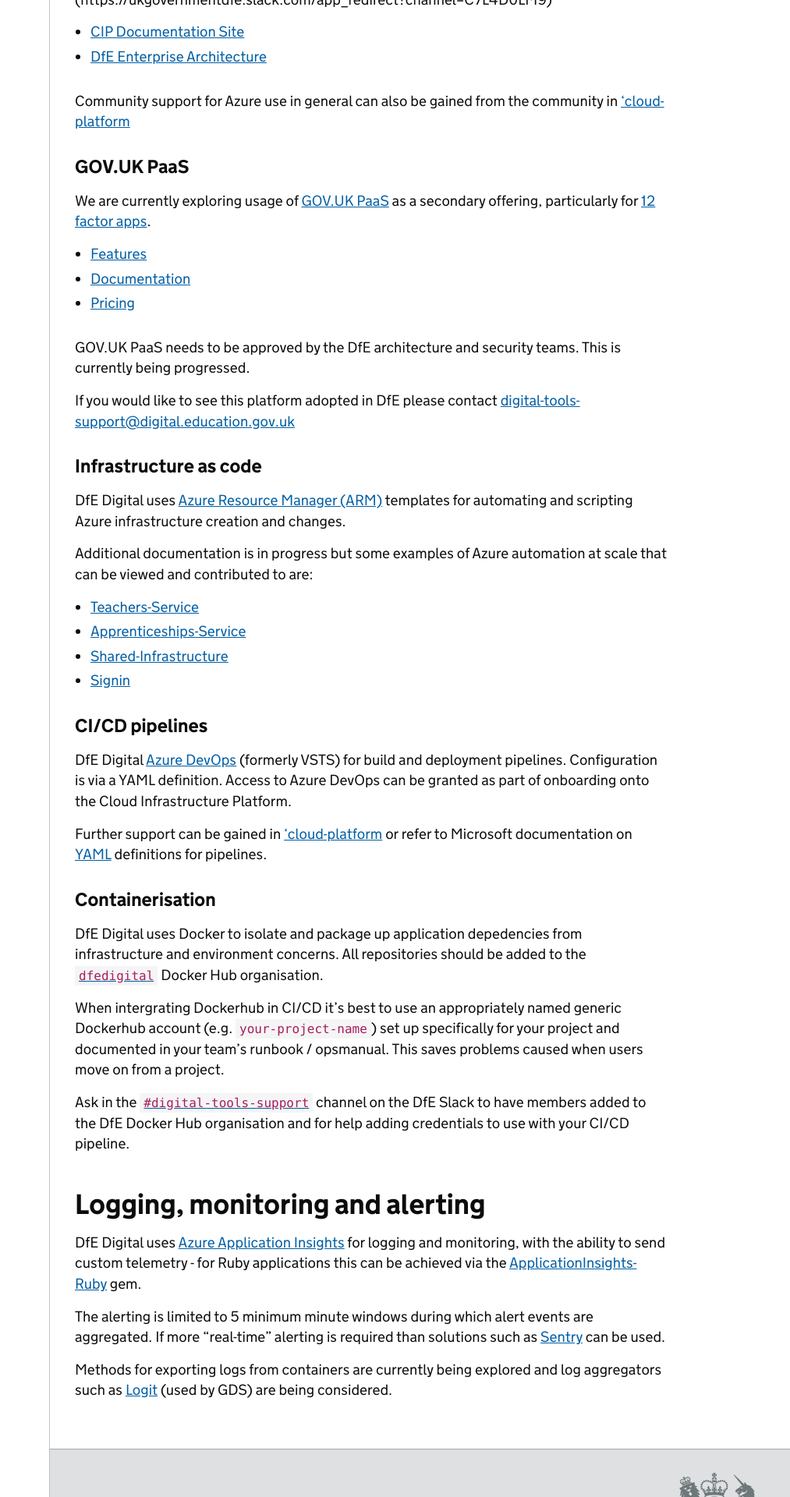
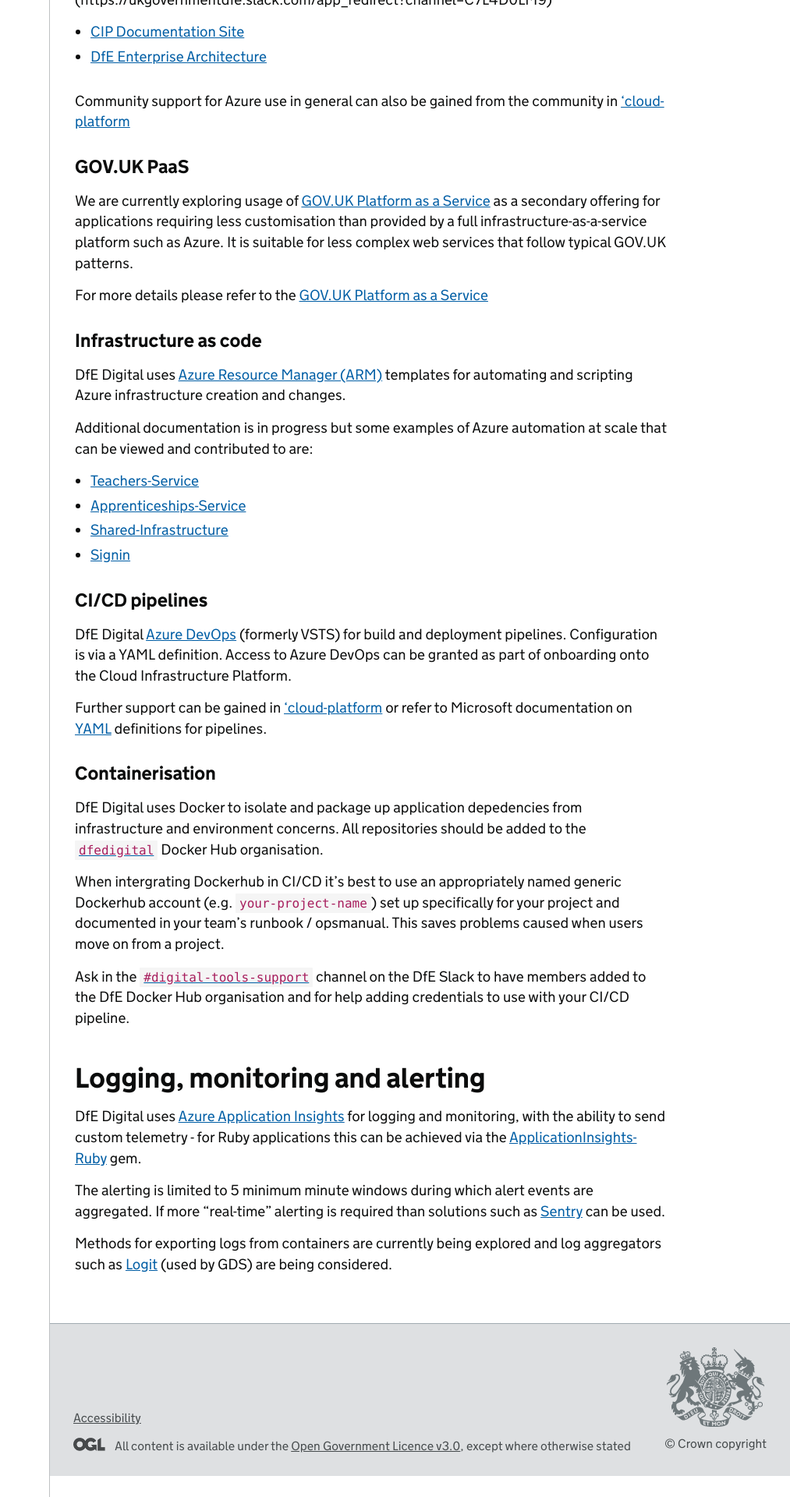
Before and after one commit to DFE-Digital/technical-guidance, a Jekyll site: the page built from guides/default-technology-stack.md, in a window 1280 px wide. Shown: the part 1812-3732 px from the top of the page at 78% size, without its empty margins (267-1280 px from the left). Built offline with Jekyll 4.4.1, drawn with Linux system fonts in a browser that asks for light colours; our own code applies the rules of GitHub Pages for plain Markdown files.

Commit message:
Initial GOV.UK PAAS guide

```diff
--- a/guides/default-technology-stack.md
+++ b/guides/default-technology-stack.md
@@ -47,15 +47,9 @@ Community support for Azure use in general can also be gained from the community
 
 ### GOV.UK PaaS
 
-We are currently exploring usage of [GOV.UK PaaS](https://www.cloud.service.gov.uk/) as a secondary offering, particularly for [12 factor apps](https://12factor.net/).
+We are currently exploring usage of [GOV.UK Platform as a Service](https://www.cloud.service.gov.uk/) as a secondary offering for applications requiring less customisation than provided by a full infrastructure-as-a-service platform such as Azure. It is suitable for less complex web services that follow typical GOV.UK patterns.
 
-* [Features](https://www.cloud.service.gov.uk/features)
-* [Documentation](https://docs.cloud.service.gov.uk/)
-* [Pricing](https://www.cloud.service.gov.uk/pricing)
-
-GOV.UK PaaS needs to be approved by the DfE architecture and security teams. This is currently being progressed.
-
-If you would like to see this platform adopted in DfE please contact [digital-tools-support@digital.education.gov.uk](mailto:digital-tools-support@digital.education.gov.uk)
+For more details please refer to the [GOV.UK Platform as a Service](/guides/govuk-paas)
 
 ### Infrastructure as code
 
```
Also changed, not shown: guides/govuk-paas.md (added, +67 -0 lines).
